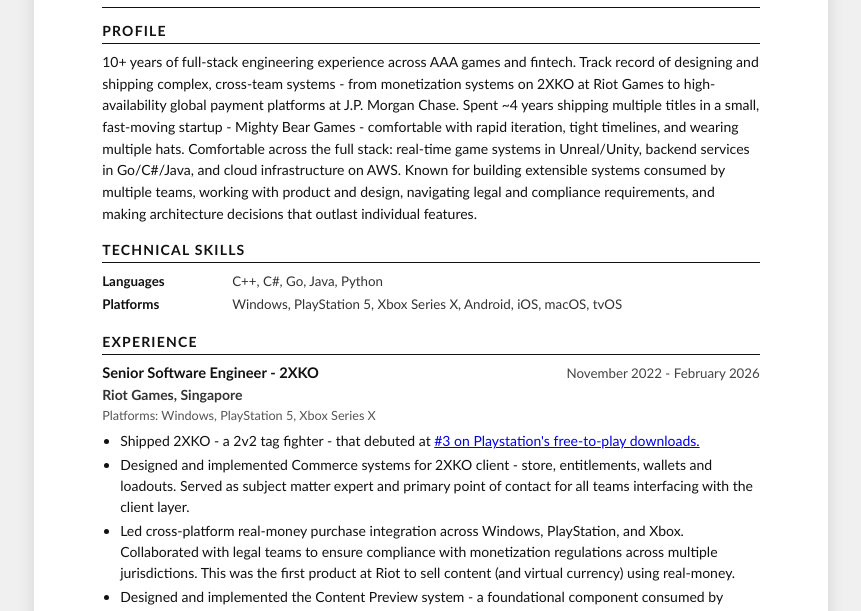
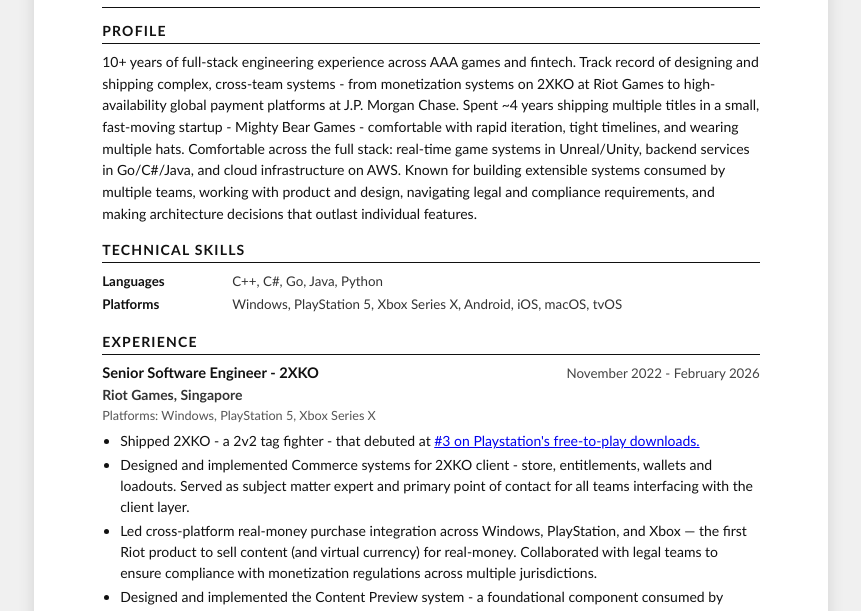
Before and after one commit to shubham93g/resume, a plain HTML site: page index.html in a window 1280 px wide. Shown: the part 188-799 px from the top of the page, without its empty margins (209-1070 px from the left). Drawn offline with Linux system fonts and the light colour scheme.

Commit message:
Reword real-money line

```diff
--- a/index.html
+++ b/index.html
@@ -63,7 +63,7 @@
       <ul class="bullets">
         <li>Shipped 2XKO - a 2v2 tag fighter - that debuted at <a href="https://blog.playstation.com/2026/02/04/playstation-store-january-2026s-top-downloads/#:~:text=2XKO" target="_blank">#3 on Playstation's free-to-play downloads.</a></li>
         <li>Designed and implemented Commerce systems for 2XKO client - store, entitlements, wallets and loadouts. Served as subject matter expert and primary point of contact for all teams interfacing with the client layer.</li>
-        <li>Led cross-platform real-money purchase integration across Windows, PlayStation, and Xbox. Collaborated with legal teams to ensure compliance with monetization regulations across multiple jurisdictions. This was the first product at Riot to sell content (and virtual currency) using real-money.</li>
+        <li>Led cross-platform real-money purchase integration across Windows, PlayStation, and Xbox — the first Riot product to sell content (and virtual currency) for real-money. Collaborated with legal teams to ensure compliance with monetization regulations across multiple jurisdictions.</li>
         <li>Designed and implemented the Content Preview system - a foundational component consumed by multiple features - store, battle pass, avatar studio, champion roster and collections.</li>
         <li>Implemented data-driven, user-friendly tooling enabling technical artists and designers to independently author cinematics, animations, VFX, props, and screen-specific cameras - eliminating engineering bottlenecks in the creative pipeline.</li>
         <li>Collaborated closely with UX, visual design and motion graphic artists to ensure effective realisation of their creative vision. Established Commerce asset authoring workflow with safeguards for leak prevention and long-term reliability.</li>
```
